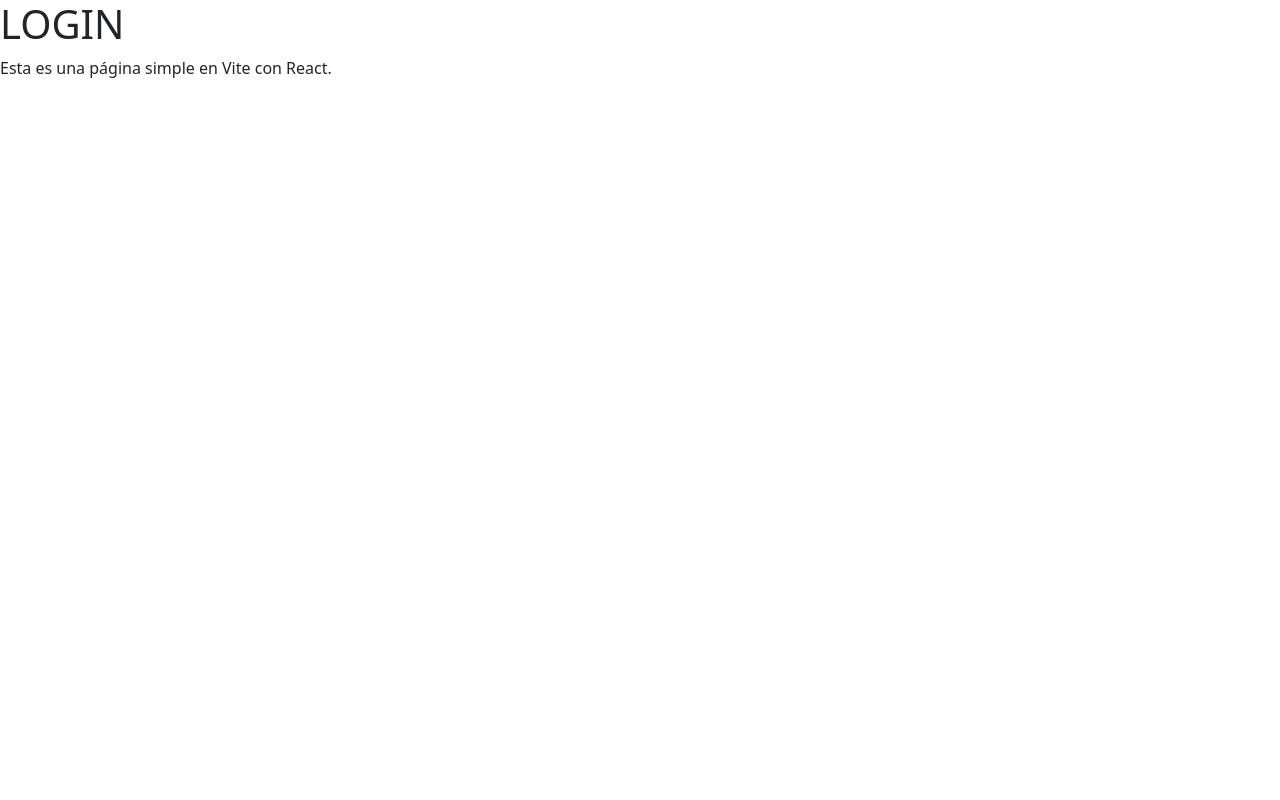
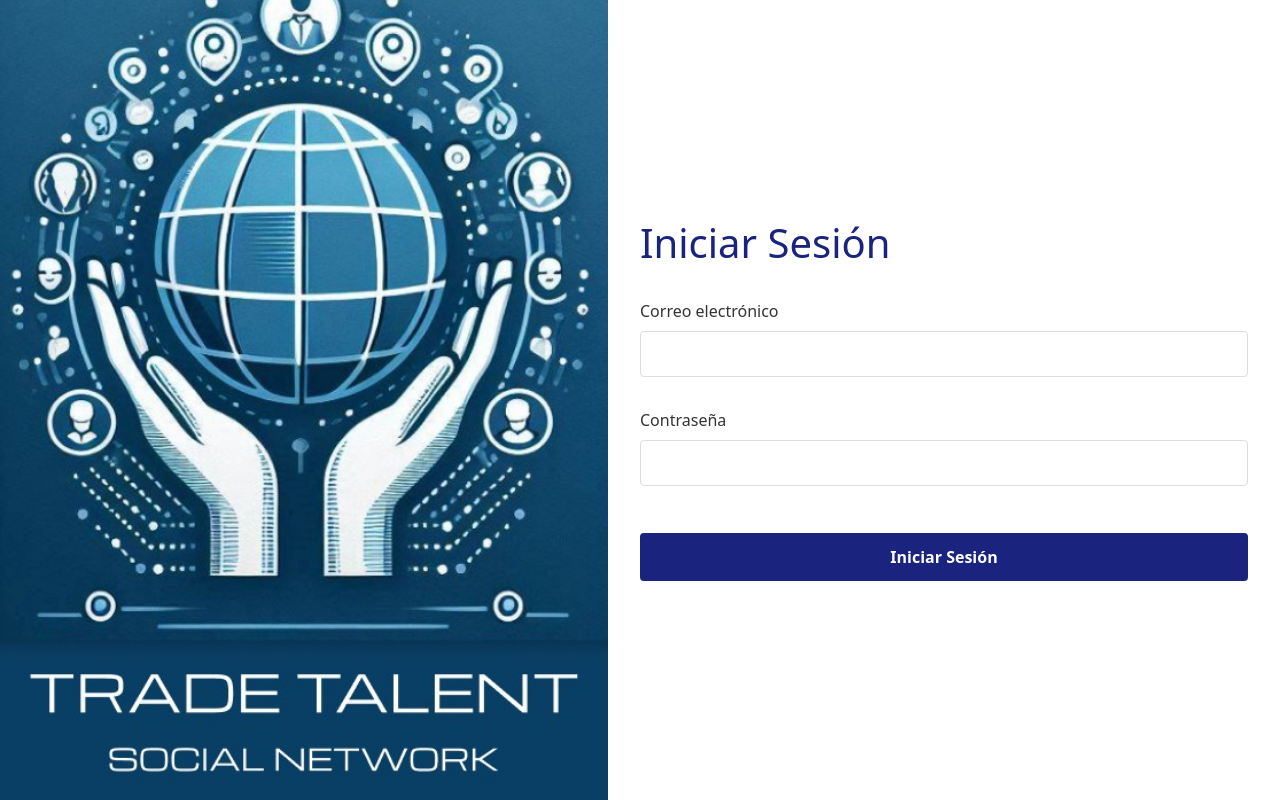
Before and after one commit to ksta11/TradeTalentSocialNetwork, a React (Vite) app in the folder TTSN/: page /login in a window 1280 px wide. Built offline with nearby package versions, Linux system fonts and the light colour scheme.

Commit message:
Se agrego el Login.css junto con la imagen de la red social, la carpeta images y se modifico el Login.jsx

```diff
--- /dev/null
+++ b/TTSN/src/components/pages/Login.css
@@ -0,0 +1,49 @@
+.login-container {
+    display: flex;
+    height: 100vh;
+  }
+
+  .login-image {
+    flex: 1;
+    background-image: url('../../assets/images/login-background.jpg');
+    background-size: cover;
+    background-position: center;
+  }
+
+  .login-image img {
+    max-width: 100%;
+    max-height: 100%;
+    object-fit: cover;
+  }
+
+  .login-form {
+    flex: 1;
+    display: flex;
+    flex-direction: column;
+    justify-content: center;
+    padding: 2rem;
+  }
+
+  h1 {
+    margin-bottom: 2rem;
+    color: #1a237e;
+  }
+
+  .form-group {
+    margin-bottom: 1rem;
+  }
+
+  label {
+    display: block;
+    margin-bottom: 0.5rem;
+    color: #333;
+  }
+
+  /* Ajustes adicionales para los componentes atómicos */
+  .form-input {
+    margin-bottom: 1rem;
+  }
+
+  .button {
+    margin-top: 1rem;
+  }
--- a/TTSN/src/components/pages/Login.jsx
+++ b/TTSN/src/components/pages/Login.jsx
@@ -1,9 +1,49 @@
+import React, { useState } from 'react';
+import { CampoEntrada } from '../atoms/Campo_entrada';
+import { boton as Boton } from '../atoms/Boton';
+import './Login.css';
 
 export function Login() {
+  const [email, setEmail] = useState('');
+  const [password, setPassword] = useState('');
+
+  const handleSubmit = (e) => {
+    e.preventDefault();
+    // Aquí iría la lógica para manejar el inicio de sesión
+    console.log('Iniciar sesión con:', email, password);
+  };
+
   return (
-    <div>
-      <h1>LOGIN</h1>
-      <p>Esta es una página simple en Vite con React.</p>
+    <div className="login-container">
+      <div className="login-image"></div>
+      <div className="login-form">
+        <h1>Iniciar Sesión</h1>
+        <form onSubmit={handleSubmit}>
+          <div className="form-group">
+            <label htmlFor="email">Correo electrónico</label>
+            <CampoEntrada
+              type="email"
+              id="email"
+              name="email"
+              value={email}
+              onChange={(e) => setEmail(e.target.value)}
+              required
+            />
+          </div>
+          <div className="form-group">
+            <label htmlFor="password">Contraseña</label>
+            <CampoEntrada
+              type="password"
+              id="password"
+              name="password"
+              value={password}
+              onChange={(e) => setPassword(e.target.value)}
+              required
+            />
+          </div>
+          <Boton type="submit">Iniciar Sesión</Boton>
+        </form>
+      </div>
     </div>
   );
 }
```
Also changed, not shown: TTSN/src/assets/images/login-background.jpg (added).
